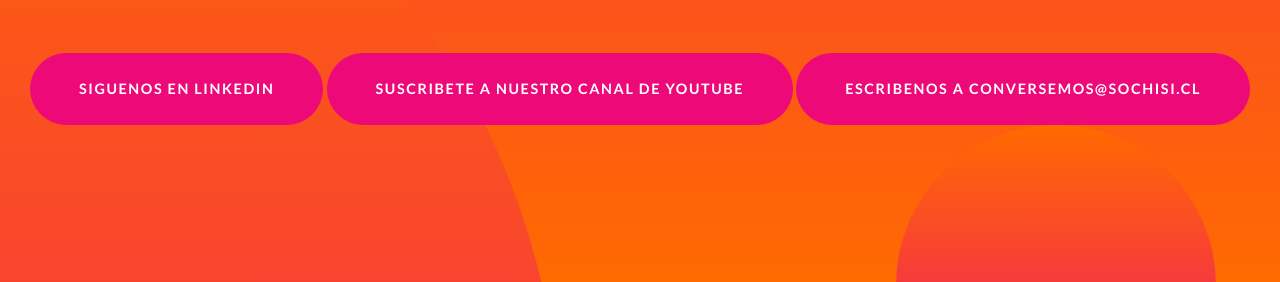
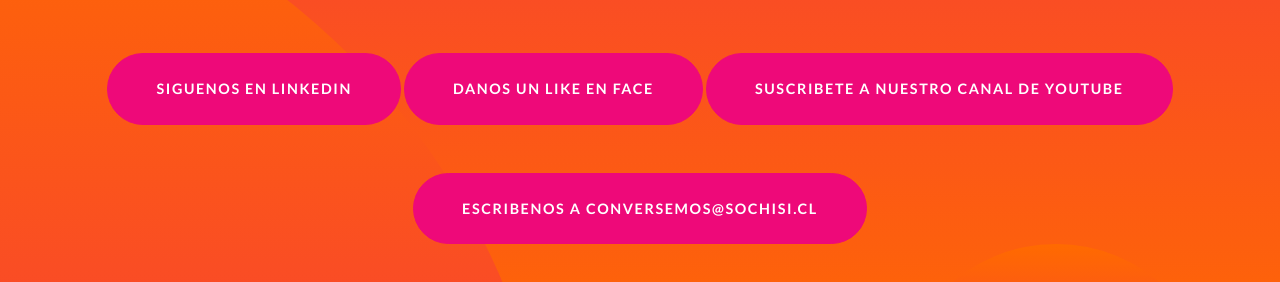
Before and after one commit to fundacionsochisi/sochisiorg, a website: page index.html in a window 1280 px wide. Shown: the part 977-1259 px from the top of the page. Drawn offline with Linux system fonts and the light colour scheme.

Commit message:
actualización
actualización

```diff
--- a/index.html
+++ b/index.html
@@ -40,12 +40,12 @@
     <meta property="twitter:card" content="summary_large_image">
     <meta property="twitter:title" content="Sochisi">
     <meta property="twitter:description" content="Somos fundación Sochisi - Aportamos a la Sociedad con Acción.">
-    <meta property="twitter:image:src" content="https://github.com/fundacionsochisi/sochisiorg/blob/gh-pages/banner/social.png>
+    <meta property="twitter:image:src" content="https://github.com/fundacionsochisi/sochisiorg/blob/gh-pages/banner/social.png">
     <meta property="twitter:image:width" content="1200">
     <meta property="twitter:image:height" content="1200">
 
 
-  <title>Fundación Sochisi</title>
+
 
   <!-- Bootstrap core CSS -->
   <link href="vendor/bootstrap/css/bootstrap.min.css" rel="stylesheet">
@@ -102,7 +102,8 @@
  <h2 class="display-4">Ruta educacional #Sochisi</h2>
       </div>
 
-        <a href="http://facebook.com/sochisicl/" class="btn btn-primary btn-xl rounded-pill mt-5">Siguenos en Linkedin</a>
+        <a href="https://www.linkedin.com/company/sochisi/?viewAsMember=true" class="btn btn-primary btn-xl rounded-pill mt-5">Siguenos en Linkedin</a>
+		  <a href="http://facebook.com/sochisicl/" class="btn btn-primary btn-xl rounded-pill mt-5">Danos un Like en Face</a>
 		<a href="http://youtube.com/c/Fundaci%C3%B3nSochisi" class="btn btn-primary btn-xl rounded-pill mt-5">Suscribete a nuestro canal de Youtube</a>
 		<a href="mailto:conversemos@sochisi.cl" class="btn btn-primary btn-xl rounded-pill mt-5">Escribenos a conversemos@sochisi.cl</a>
     </div>
```
